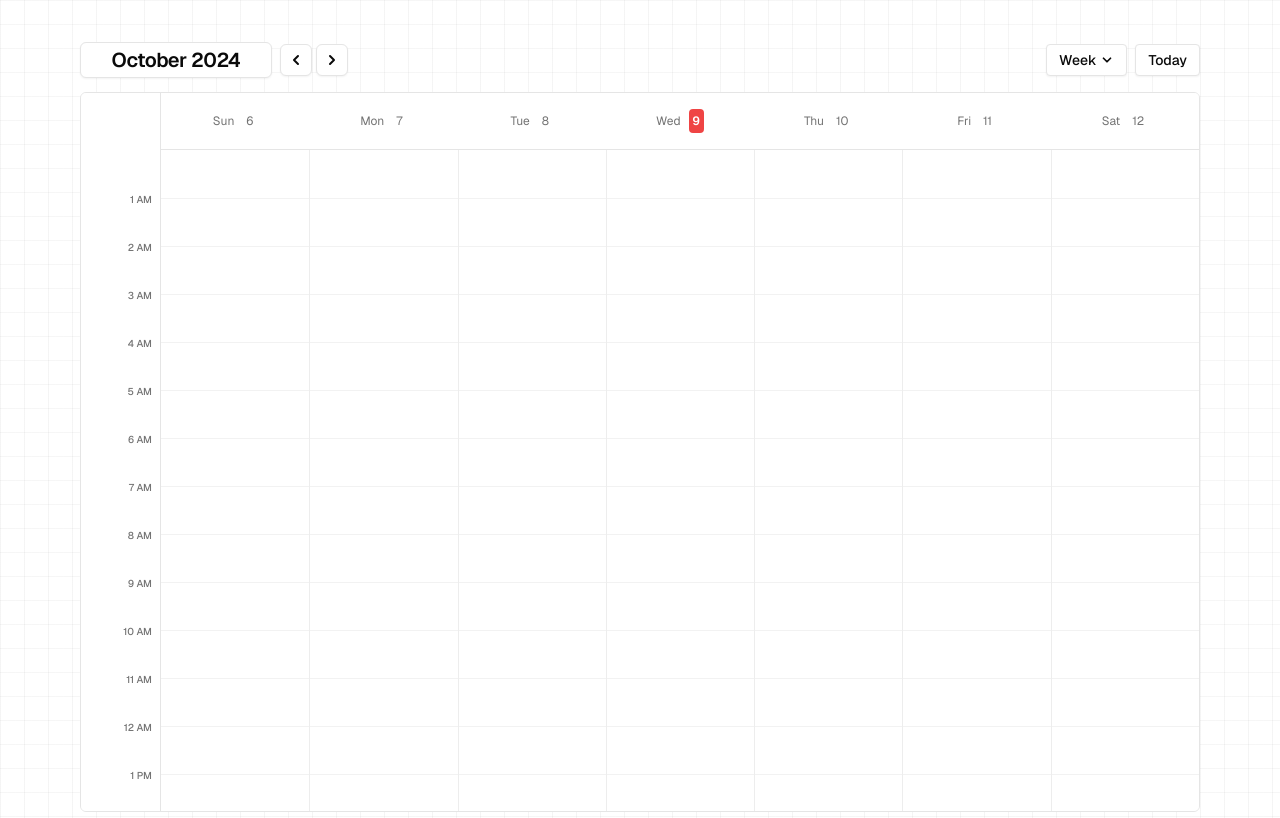
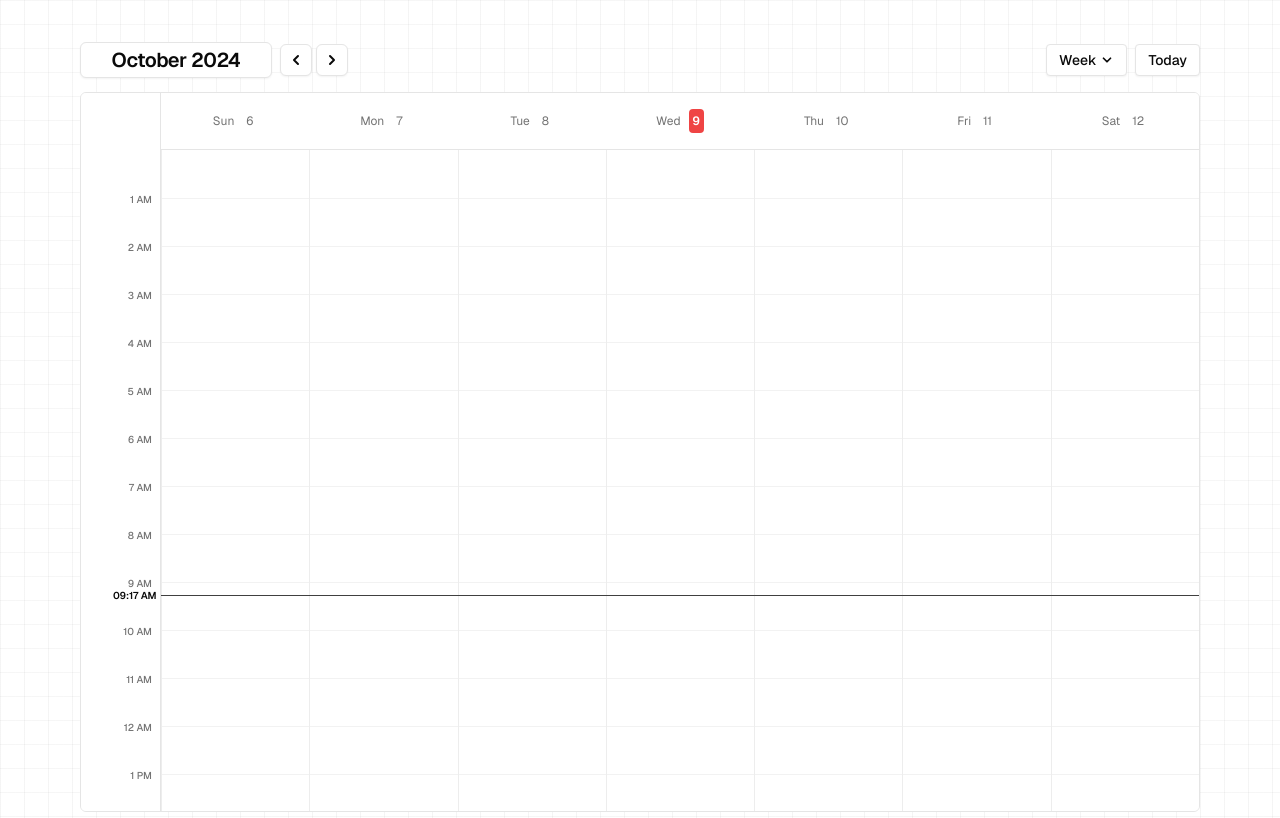
Before and after one commit to Jeff-Maina/scheduler, a Next.js app: page / in a window 1280 px wide. Shown: the top 818 px of the page. Built offline with nearby package versions, Linux system fonts and the light colour scheme.

Commit message:
feat: add current time indicator

```diff
--- a/src/app/_components/calendar.tsx
+++ b/src/app/_components/calendar.tsx
@@ -49,6 +49,7 @@ const MonthView = ({ selectedView, days, currentDate }: TCalendarCompProps) => {
         {days.map((day, index) => {
           return (
             <div
+              key={index}
               className={cn(
                 " w-full h-36 p-3 border-t border-r border-neutral-200/60 flex flex-col items-start justify-start gap-2",
                 index === 0 && colStartClasses[getDay(day)],
@@ -101,6 +102,10 @@ const WeekView = ({ selectedView, days, currentDate }: TCalendarCompProps) => {
     end: endOfWeek(currentDate as Date),
   });
 
+  const currentTime = new Date();
+  const indicatorTop =
+    (getHours(currentTime) * 60 + getMinutes(currentTime)) / DAY_IN_MINUTES;
+
   return (
     <div className="flex items-start h-full">
       <div className="h-full w-20 shrink-0 border-r pt-14">
@@ -124,7 +129,10 @@ const WeekView = ({ selectedView, days, currentDate }: TCalendarCompProps) => {
         >
           {daysOfWeek.map((day, index) => {
             return (
-              <div className="p-4 flex gap-2 rounded-md w-full justify-center items-center text-center">
+              <div
+                key={index}
+                className="p-4 flex gap-2 rounded-md w-full justify-center items-center text-center"
+              >
                 <p>{format(day, "EEE")}</p>
                 <p
                   className={cn(
@@ -139,8 +147,18 @@ const WeekView = ({ selectedView, days, currentDate }: TCalendarCompProps) => {
             );
           })}
         </div>
-        <div className="w-full grid grid-cols-7 divide-x divide-neutral-200/70">
-          {daysOfWeek.map((day) => (
+        <div className="w-full grid grid-cols-7 divide-x divide-neutral-200/70 relative">
+          <div
+            style={{
+              top: `${indicatorTop * 100}%`,
+            }}
+            className="absolute w-full h-2 z-30 -translate-y-1 flex items-center z-20 top-2/4"
+          >
+            <time className="text-[10px] font-semibold absolute leading-none -translate-x-[110%]">{format(currentTime, "hh:mm a")}</time>
+            <div className="w-full h-[1px] bg-neutral-700"/>
+          </div>
+          {daysOfWeek.map((day) => {
+            return (
               <div
                 key={day.toISOString()}
                 className={cn(
@@ -159,7 +177,8 @@ const WeekView = ({ selectedView, days, currentDate }: TCalendarCompProps) => {
 
                     const totalMinutes = differenceInMinutes(end, start);
                     const topPosition =
-                    (getHours(start) * 60 + getMinutes(start)) / DAY_IN_MINUTES;
+                      (getHours(start) * 60 + getMinutes(start)) /
+                      DAY_IN_MINUTES;
 
                     return (
                       <div
@@ -180,7 +199,8 @@ const WeekView = ({ selectedView, days, currentDate }: TCalendarCompProps) => {
                   <div key={hour} className="h-12 border-neutral-300/50" />
                 ))}
               </div>
-          ))}
+            );
+          })}
         </div>
       </div>
     </div>
@@ -193,7 +213,7 @@ const DayView = ({ selectedView, days, currentDate }: TCalendarCompProps) => {
     end: endOfWeek(currentDate as Date),
   });
   return (
-    <div className="flex items-start">
+    <div className="flex items-start h-full">
       <div className="h-full w-20 shrink-0 border-r">
         <div className="h-12"></div>
         {hoursOfDay.map((hour, index) => (
@@ -210,7 +230,10 @@ const DayView = ({ selectedView, days, currentDate }: TCalendarCompProps) => {
         ))}
       </div>
       <div className="w-full h-full">
-        <div className="flex gap-2 h-12 border-b w-full justify-center items-center text-center">
+        <div
+          style={{ position: "sticky", top: 0 }}
+          className="flex gap-2 h-12 border-b w-full z-20 bg-white justify-center items-center text-center"
+        >
           <div className="flex items-center gap-2 ">
             <p>{format(currentDate as Date, "EEE")}</p>
             <p
@@ -269,7 +292,7 @@ const CalendarComp = ({
   currentDate,
 }: TCalendarCompProps) => {
   return (
-    <div className="w-full h-[90vh] overflow-scroll custom-sidebar  bg-white border border-neutral-200 rounded-md">
+    <div className="w-full h-[90vh] overflow-y-scroll custom-sidebar  bg-white border border-neutral-200 rounded-md">
       {selectedView === "month" && (
         <MonthView
           selectedView={selectedView}
--- a/src/app/globals.css
+++ b/src/app/globals.css
@@ -56,6 +56,10 @@
     --chart-5: 340 75% 55%;
   }
 }
+body::-webkit-scrollbar {
+  display: none;
+}
+
 @layer base {
   * {
     @apply border-border;
@@ -87,11 +91,12 @@ body {
   z-index: 2999;
 }
 
-.custom-sidebar::-webkit-scrollbar{
-background-color: transparent;
+.custom-sidebar::-webkit-scrollbar {
+  background-color: transparent;
+  width: 10px;
 }
 
-.custom-sidebar::-webkit-scrollbar-thumb{
-width: 10px;
+.custom-sidebar::-webkit-scrollbar-thumb {
   background-color: #e7e7e7;
-  }
+  border-radius: 10px;
+}
```
Also changed, not shown: src/app/_components/scheduler.tsx (+5 -5 lines). Lines whose indentation alone changed are shown as unchanged.
